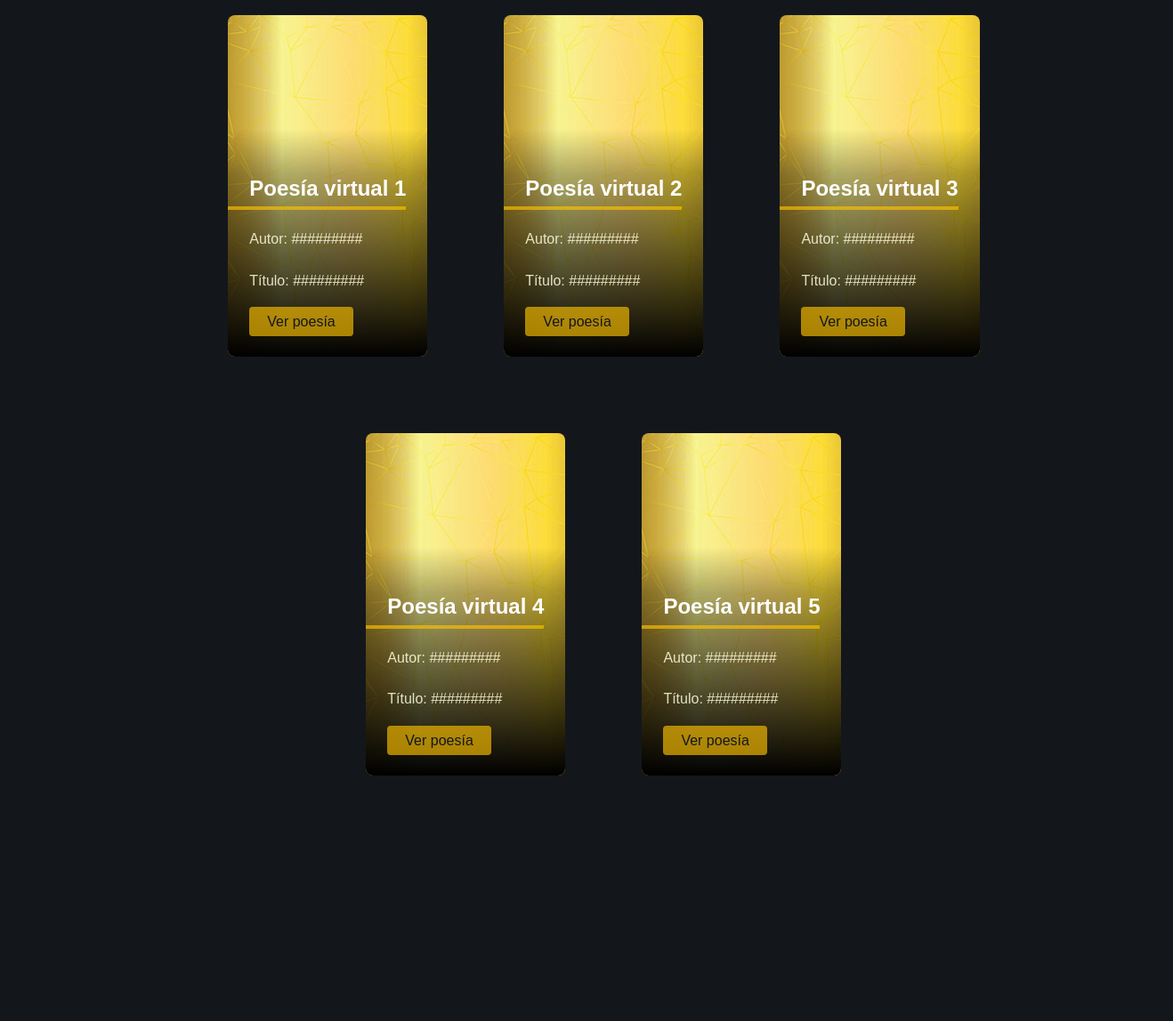
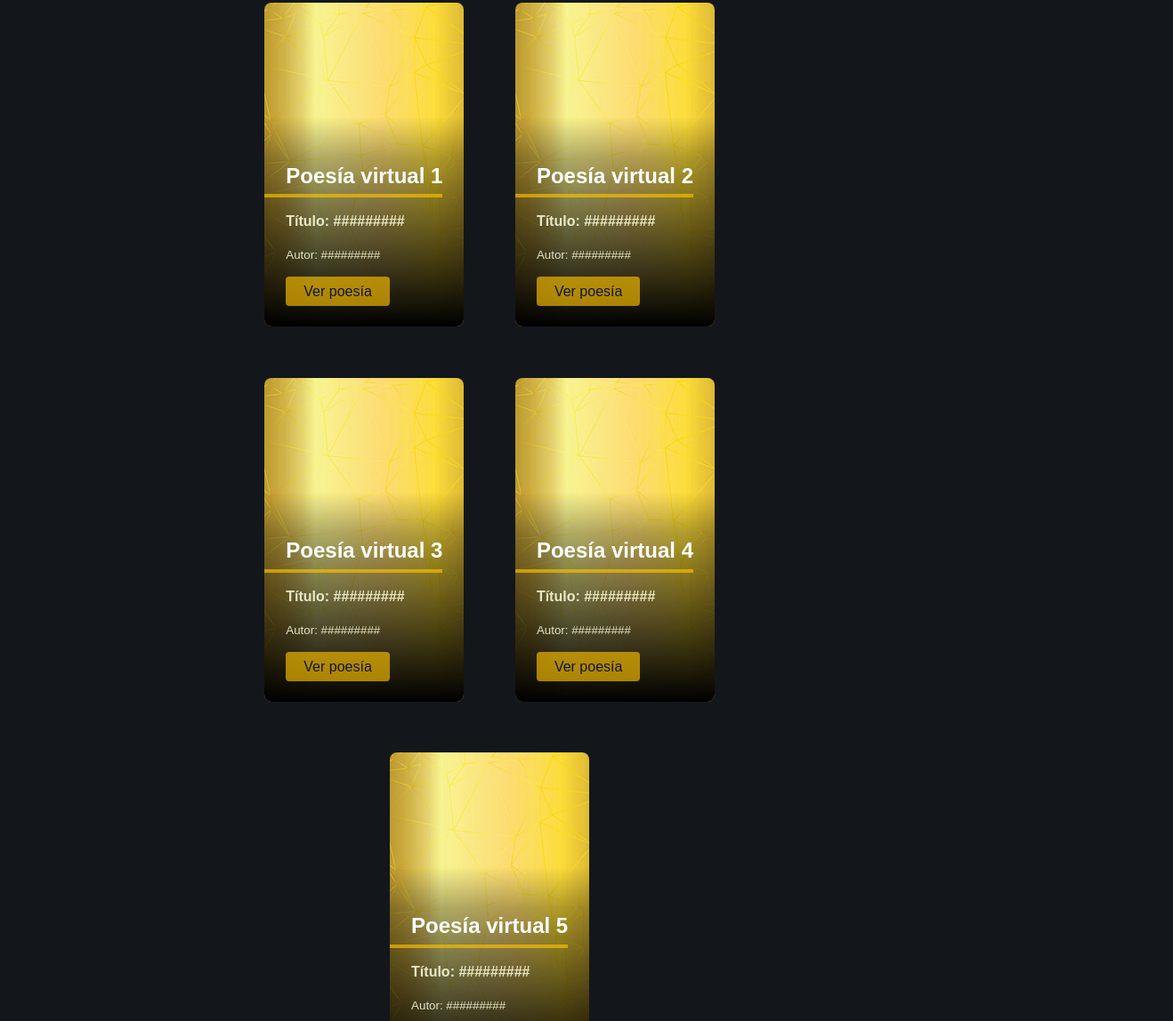
Before and after one commit to GuilloSGit/PoesiaColectiva, a plain HTML site: page index.html in a window 1280 px wide. Shown: the part 317-1465 px from the top of the page at 89% size, 1318 px wide, since content can reach past the window. Before the commit the page ends 1373 px from the top, so only its background shows below. Drawn offline with Linux system fonts and the light colour scheme; a script that the page names is missing.

Commit message:
Mejorado el CSS

```diff
--- a/index.html
+++ b/index.html
@@ -16,40 +16,40 @@
             <div class="card">
                 <div class="card-content">
                     <h2 class="card-title">Poesía virtual 1</h2>
-                    <p class="card-body">Autor: #########</p>
-                    <p class="card-body">Título: #########</p>
+                    <p class="card-body titulo">Título: #########</p>
+                    <p class="card-body autor">Autor: #########</p>
                     <a href="#" class="button">Ver poesía</a>
                 </div>
             </div>
             <div class="card">
                 <div class="card-content">
                     <h2 class="card-title">Poesía virtual 2</h2>
-                    <p class="card-body">Autor: #########</p>
-                    <p class="card-body">Título: #########</p>
+                    <p class="card-body titulo">Título: #########</p>
+                    <p class="card-body autor">Autor: #########</p>
                     <a href="#" class="button">Ver poesía</a>
                 </div>
             </div>
             <div class="card">
                 <div class="card-content">
                     <h2 class="card-title">Poesía virtual 3</h2>
-                    <p class="card-body">Autor: #########</p>
-                    <p class="card-body">Título: #########</p>
+                    <p class="card-body titulo">Título: #########</p>
+                    <p class="card-body autor">Autor: #########</p>
                     <a href="#" class="button">Ver poesía</a>
                 </div>
             </div>
             <div class="card">
                 <div class="card-content">
                     <h2 class="card-title">Poesía virtual 4</h2>
-                    <p class="card-body">Autor: #########</p>
-                    <p class="card-body">Título: #########</p>
+                    <p class="card-body titulo">Título: #########</p>
+                    <p class="card-body autor">Autor: #########</p>
                     <a href="#" class="button">Ver poesía</a>
                 </div>
             </div>
             <div class="card">
                 <div class="card-content">
                     <h2 class="card-title">Poesía virtual 5</h2>
-                    <p class="card-body">Autor: #########</p>
-                    <p class="card-body">Título: #########</p>
+                    <p class="card-body titulo">Título: #########</p>
+                    <p class="card-body autor">Autor: #########</p>
                     <a href="#" class="button">Ver poesía</a>
                 </div>
             </div>
--- a/styles.css
+++ b/styles.css
@@ -11,15 +11,20 @@
 }
 
 body {
+  display: grid;
+  place-items: center;
   margin: 3%;
   padding: 8%;
-  width: 100vw;
   line-height: 1.9;
   background: var(--clr-neutral-900);
   font-family: sans-serif;
 }
 
+main {
+  max-width: 90%;
+}
 .cards-section {
+  max-width: 80%;
   display: flex;
   flex-direction: row;
   flex-wrap: wrap;
@@ -88,6 +93,14 @@ body {
   color: rgb(255 255 225 / 0.85);
 }
 
+.titulo {
+  font-weight: bolder;
+  line-height: normal;
+}
+.autor {
+  font-size: smaller;
+}
+
 @media (hover) {
   .card-content {
     transform: translateY(65%);
```
